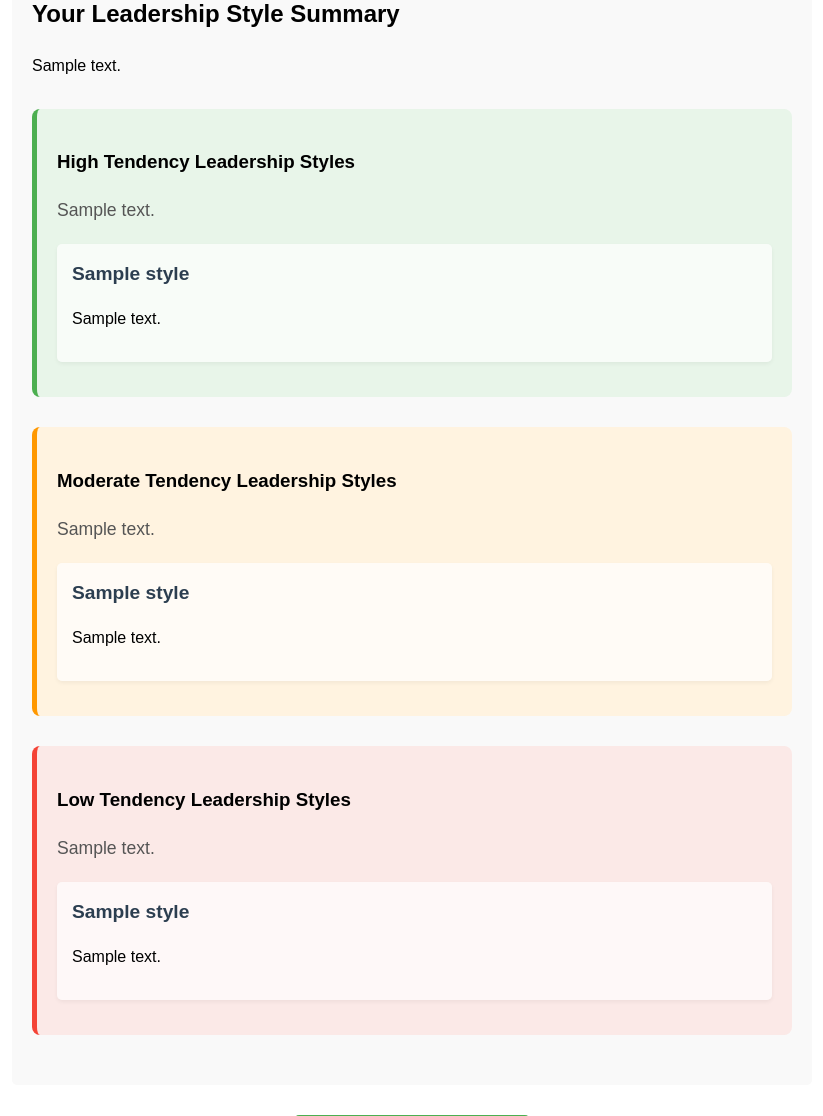
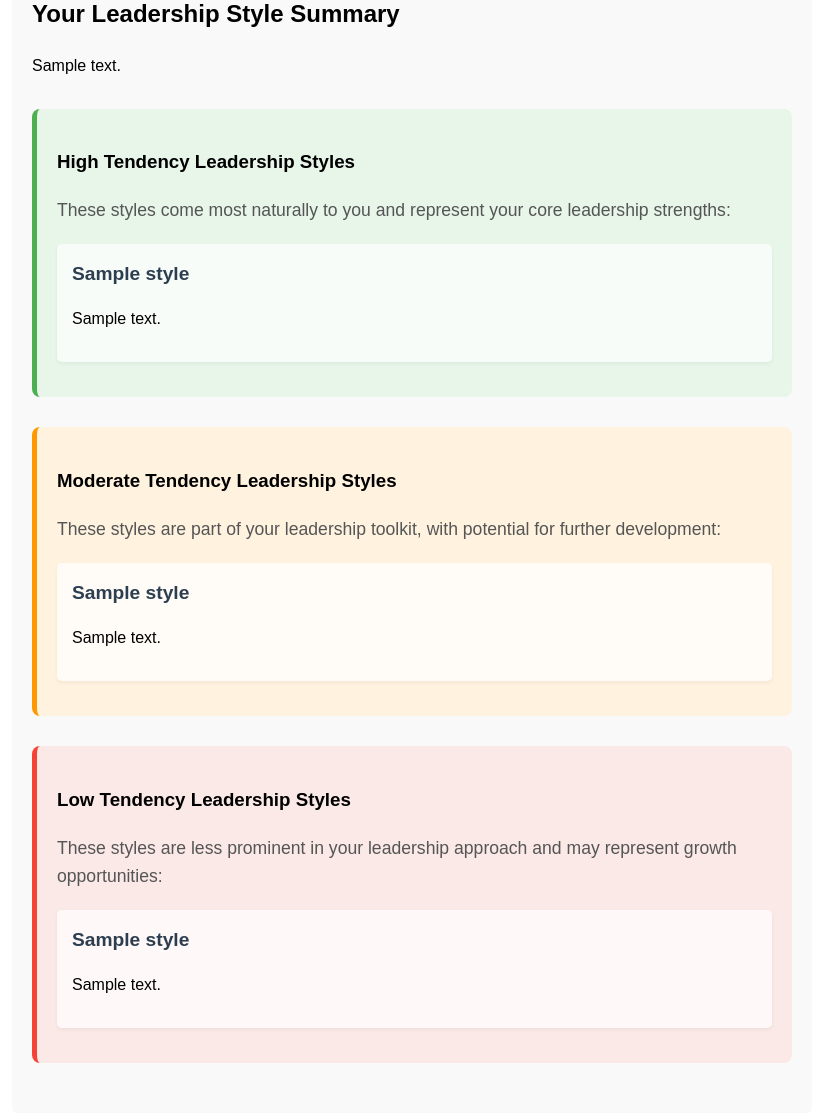
Before and after one commit to campojo/Leadership-Assessment, a Flask app: template templates/results.html in a window 1280 px wide. Shown: the part 323-1439 px from the top of the page, without its empty margins (228-1051 px from the left). Run offline with Flask 3, Linux system fonts and the light colour scheme; the template is opened without the code that fills it: most values are stand-ins (such as "Sample title", 1, 10 or a date in 2020).

Commit message:
fix styles error

```diff
--- a/templates/results.html
+++ b/templates/results.html
@@ -106,11 +106,11 @@
             <p>{{ summary.intro_text }}</p>
         </div>
 
-        {% if summary.high_tendency.styles %}
+        {% if summary.high_styles %}
         <div class="tendency-section high-tendency">
             <h3>High Tendency Leadership Styles</h3>
-            <p class="section-intro">{{ summary.high_tendency.description }}</p>
-            {% for style in summary.high_tendency.styles %}
+            <p class="section-intro">These styles come most naturally to you and represent your core leadership strengths:</p>
+            {% for style in summary.high_styles %}
             <div class="style-summary">
                 <h4>{{ style.style }}</h4>
                 <p>{{ style.description }}</p>
@@ -119,11 +119,11 @@
         </div>
         {% endif %}
 
-        {% if summary.moderate_tendency.styles %}
+        {% if summary.moderate_styles %}
         <div class="tendency-section moderate-tendency">
             <h3>Moderate Tendency Leadership Styles</h3>
-            <p class="section-intro">{{ summary.moderate_tendency.description }}</p>
-            {% for style in summary.moderate_tendency.styles %}
+            <p class="section-intro">These styles are part of your leadership toolkit, with potential for further development:</p>
+            {% for style in summary.moderate_styles %}
             <div class="style-summary">
                 <h4>{{ style.style }}</h4>
                 <p>{{ style.description }}</p>
@@ -132,11 +132,11 @@
         </div>
         {% endif %}
 
-        {% if summary.low_tendency.styles %}
+        {% if summary.low_styles %}
         <div class="tendency-section low-tendency">
             <h3>Low Tendency Leadership Styles</h3>
-            <p class="section-intro">{{ summary.low_tendency.description }}</p>
-            {% for style in summary.low_tendency.styles %}
+            <p class="section-intro">These styles are less prominent in your leadership approach and may represent growth opportunities:</p>
+            {% for style in summary.low_styles %}
             <div class="style-summary">
                 <h4>{{ style.style }}</h4>
                 <p>{{ style.description }}</p>
```
